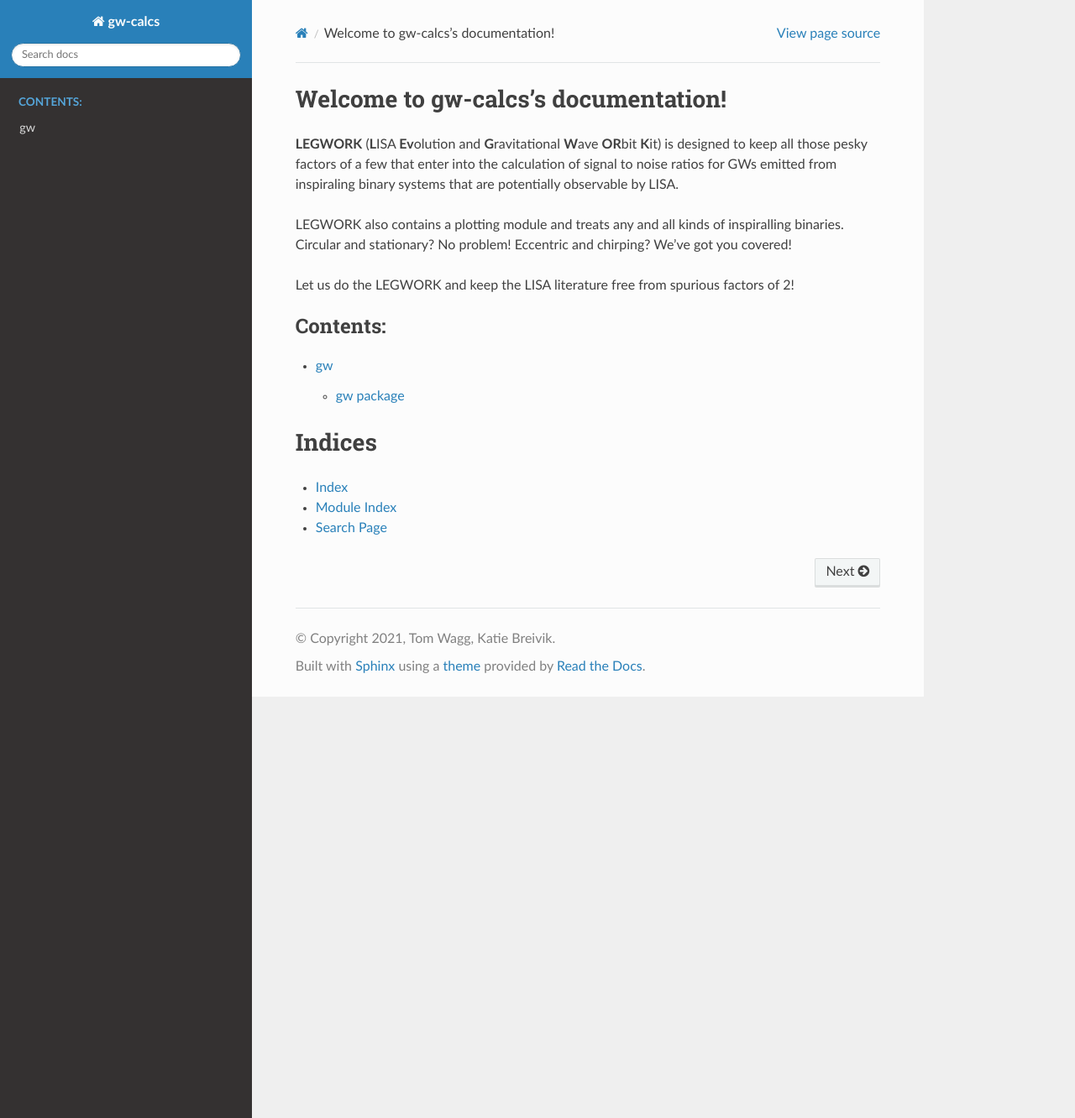
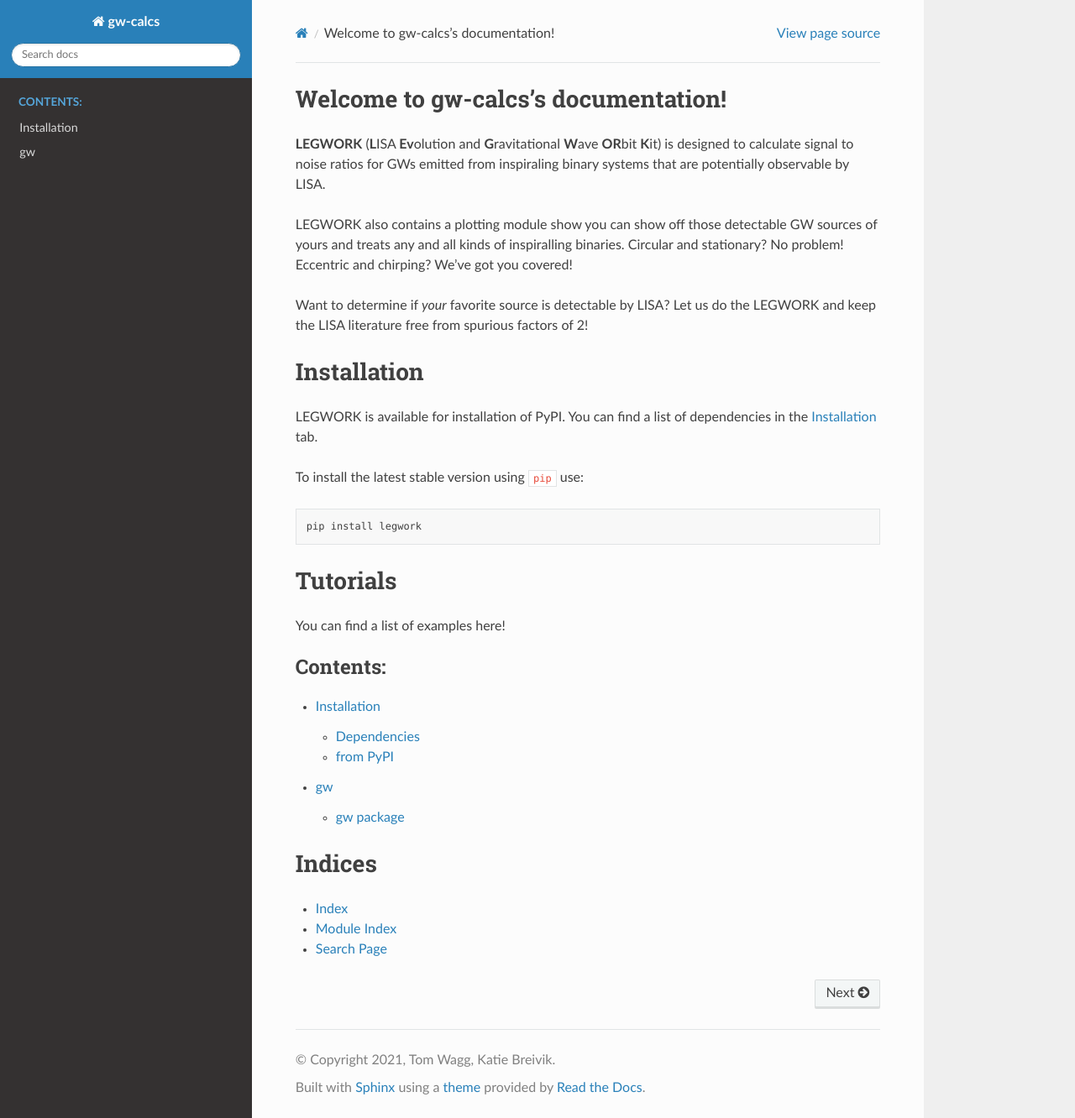
Before and after one commit to TeamLEGWORK/LEGWORK, a Sphinx documentation site: the page built from docs/index.rst, in a window 1280 px wide and 1332 px high. Shown: the whole window at 84% size. Built offline with Sphinx 7.4.7 and the Read the Docs theme 2.0.0, drawn with Linux system fonts in a browser that asks for light colours.

Commit message:
adding in info for future installation

```diff
--- a/docs/index.rst
+++ b/docs/index.rst
@@ -5,18 +5,32 @@
 
 Welcome to gw-calcs's documentation!
 ====================================
-**LEGWORK** (**L**\ ISA **Ev**\ olution and **G**\ ravitational **W**\ ave **OR**\ bit **K**\ it) is designed to keep all those pesky factors of a few that enter into the calculation of signal to noise ratios for GWs emitted from inspiraling binary systems that are potentially observable by LISA.
+**LEGWORK** (**L**\ ISA **Ev**\ olution and **G**\ ravitational **W**\ ave **OR**\ bit **K**\ it) is designed to calculate signal to noise ratios for GWs emitted from inspiraling binary systems that are potentially observable by LISA.
 
-LEGWORK also contains a plotting module and treats any and all kinds of inspiralling binaries.
+LEGWORK also contains a plotting module show you can show off those detectable GW sources of yours and treats any and all kinds of inspiralling binaries.
 Circular and stationary? No problem!
 Eccentric and chirping? We've got you covered!
 
-Let us do the LEGWORK and keep the LISA literature free from spurious factors of 2!
+Want to determine if *your* favorite source is detectable by LISA? Let us do the LEGWORK and keep the LISA literature free from spurious factors of 2!
+
+Installation
+============
+LEGWORK is available for installation of PyPI. You can find a list of dependencies in the :ref:`installation` tab.
+
+To install the latest stable version using ``pip`` use: ::
+
+    pip install legwork
+
+Tutorials
+=========
+You can find a list of examples here!
+
 
 .. toctree::
    :maxdepth: 2
    :caption: Contents:
 
+   installation/index
    modules
 
 Indices
```
Also changed, not shown: docs/installation/index.rst (added, +19 -0 lines).
